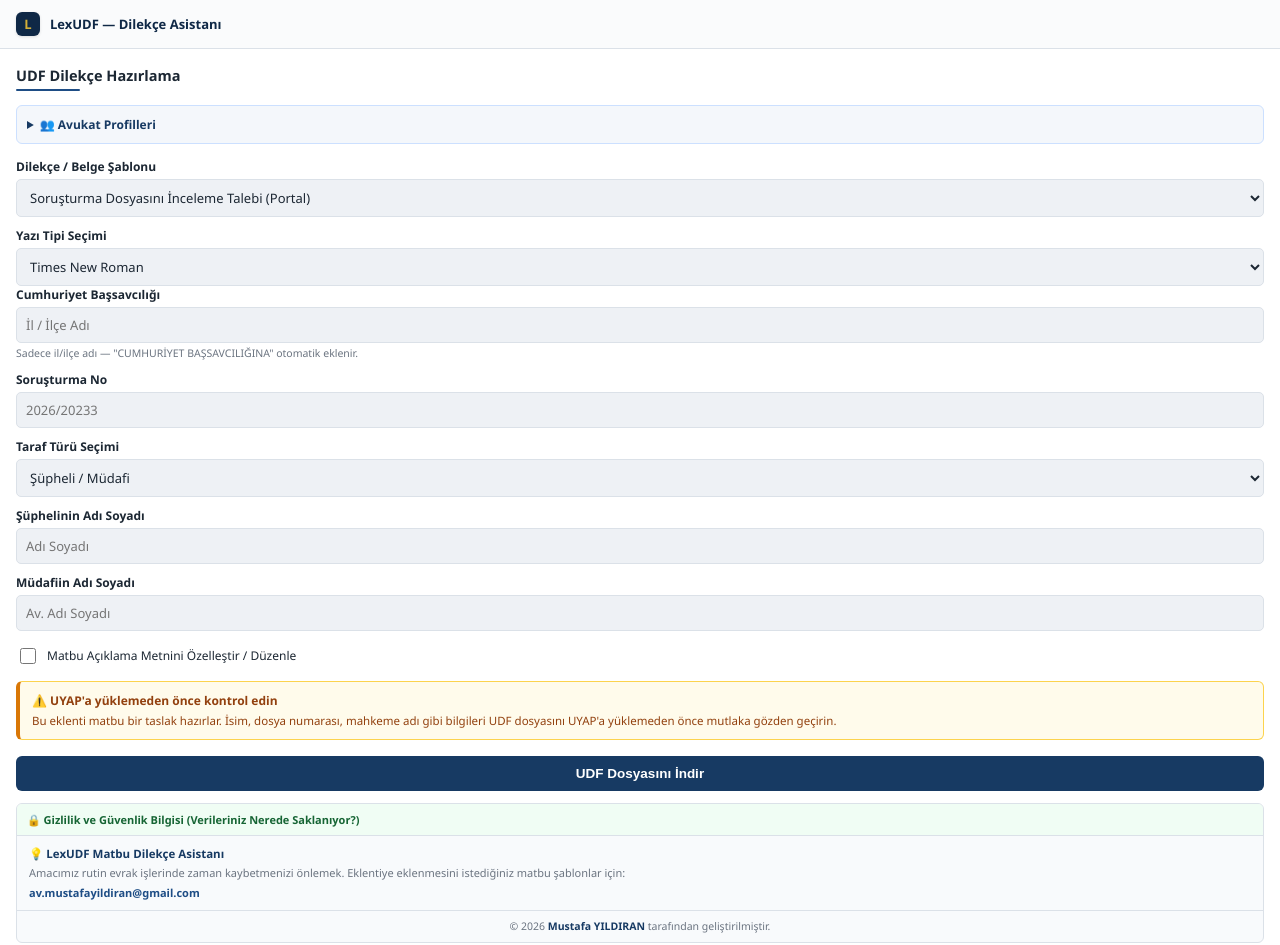
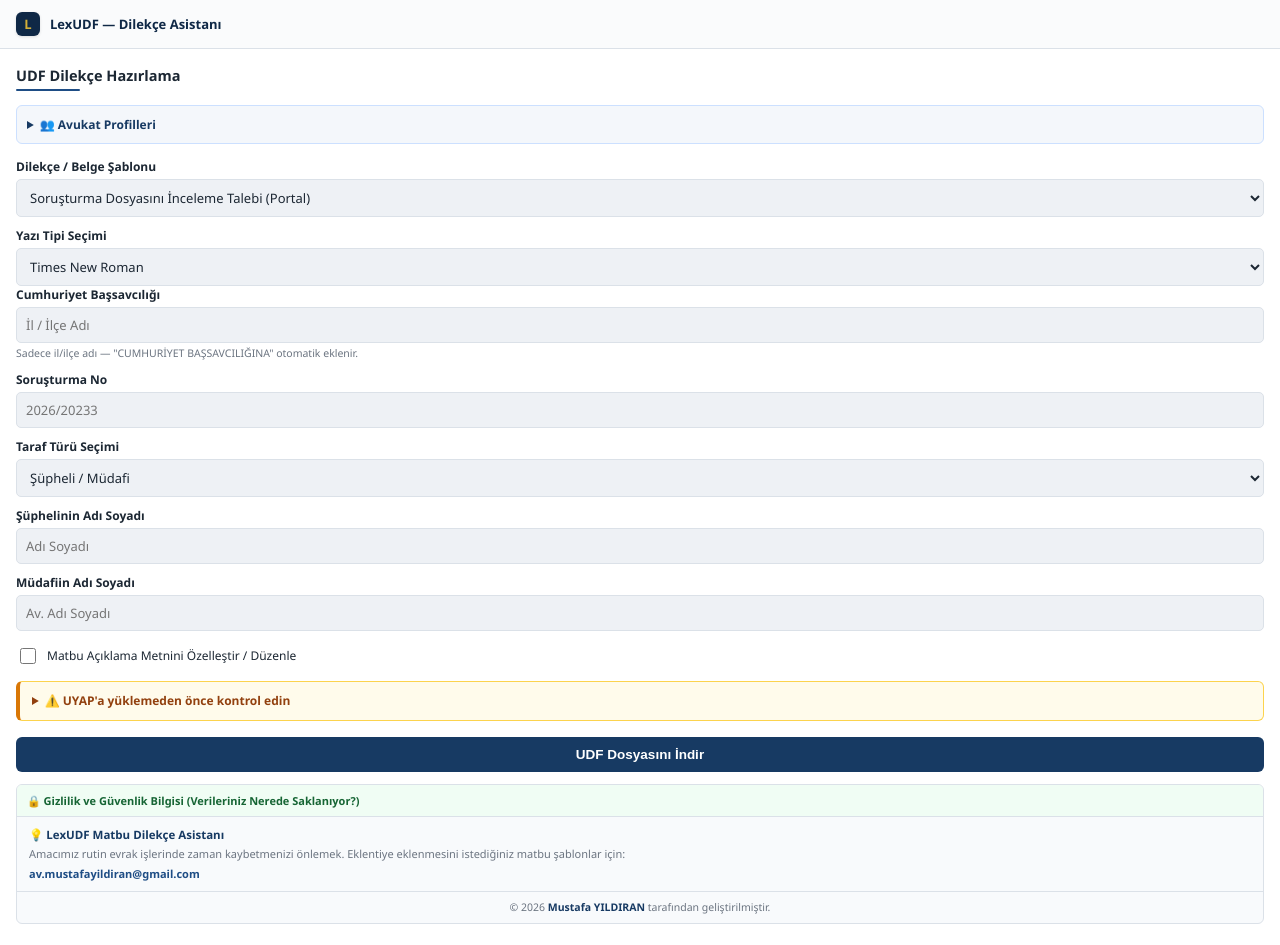
Before and after one commit to mustafayildiran/LexUDF, a website with bundled scripts: page popup.html in a window 1280 px wide. Built offline with nearby package versions, Linux system fonts and the light colour scheme; some packages are replaced by stand-ins of ours.

Commit message:
UYAP uyarisi acilir-kapanir yapildi, magaza gorselleri guncellendi

```diff
--- a/popup.html
+++ b/popup.html
@@ -165,10 +165,9 @@
   }
   .site-footer .footer-credit strong { color: var(--navy); }
 
-  /* UYAP öncesi kontrol uyarısı */
+  /* UYAP öncesi kontrol uyarısı (açılır-kapanır) */
   .uyap-warning {
     margin-top: 14px;
-    padding: 10px 12px;
     background: #fffbeb;
     border: 1px solid #fcd34d;
     border-left: 4px solid #d97706;
@@ -176,8 +175,23 @@
     font-size: 11.5px;
     color: #92400e;
     line-height: 1.5;
+    overflow: hidden;
   }
-  .uyap-warning strong { display: block; margin-bottom: 2px; font-size: 12px; }
+  .uyap-warning summary {
+    padding: 10px 12px;
+    font-size: 12px;
+    font-weight: 700;
+    cursor: pointer;
+    user-select: none;
+    outline: none;
+  }
+  .uyap-warning summary:hover { background: #fef3c7; }
+  .uyap-warning .uyap-content {
+    padding: 0 12px 10px 12px;
+    border-top: 1px dashed #fcd34d;
+    margin-top: 2px;
+    padding-top: 8px;
+  }
 </style>
 </head>
 <body>
@@ -403,11 +417,13 @@
       <div class="hint" id="ozelPlaceholderHint" style="display:none;"></div>
     </div>
 
-    <div class="uyap-warning">
-      <strong>⚠️ UYAP'a yüklemeden önce kontrol edin</strong>
-      Bu eklenti matbu bir taslak hazırlar. İsim, dosya numarası, mahkeme adı gibi bilgileri
-      UDF dosyasını UYAP'a yüklemeden önce mutlaka gözden geçirin.
-    </div>
+    <details class="uyap-warning">
+      <summary>⚠️ UYAP'a yüklemeden önce kontrol edin</summary>
+      <div class="uyap-content">
+        Bu eklenti matbu bir taslak hazırlar. İsim, dosya numarası, mahkeme adı gibi bilgileri
+        UDF dosyasını UYAP'a yüklemeden önce mutlaka gözden geçirin.
+      </div>
+    </details>
 
     <button id="go">UDF Dosyasını İndir</button>
     <div class="msg" id="msg"></div>
```
Also changed, not shown: magaza-gorseller/tanitim-1-inceleme.png, magaza-gorseller/tanitim-2-icra-itiraz.png, magaza-gorseller/tanitim-3-uyap-uyarisi.png.
